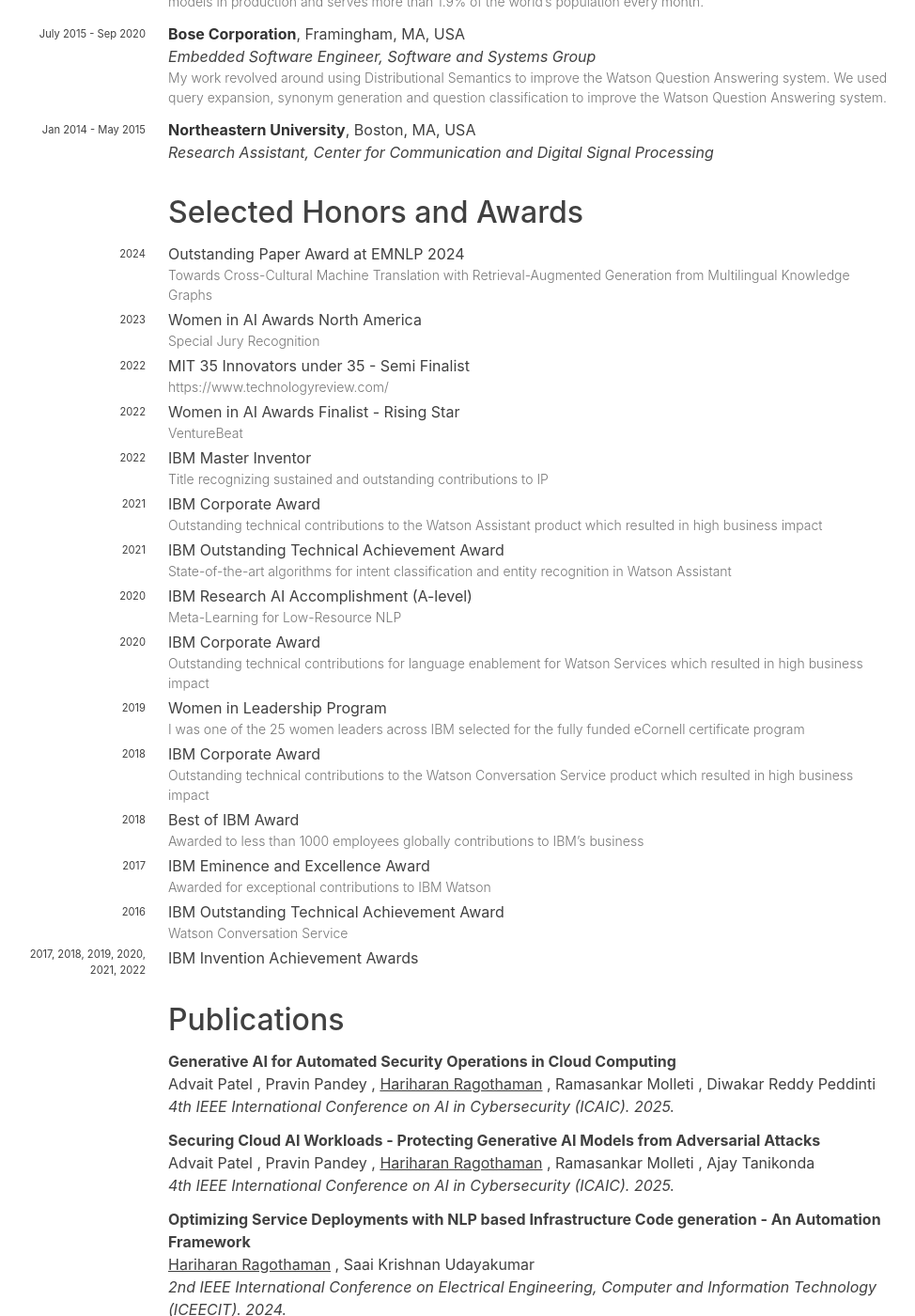
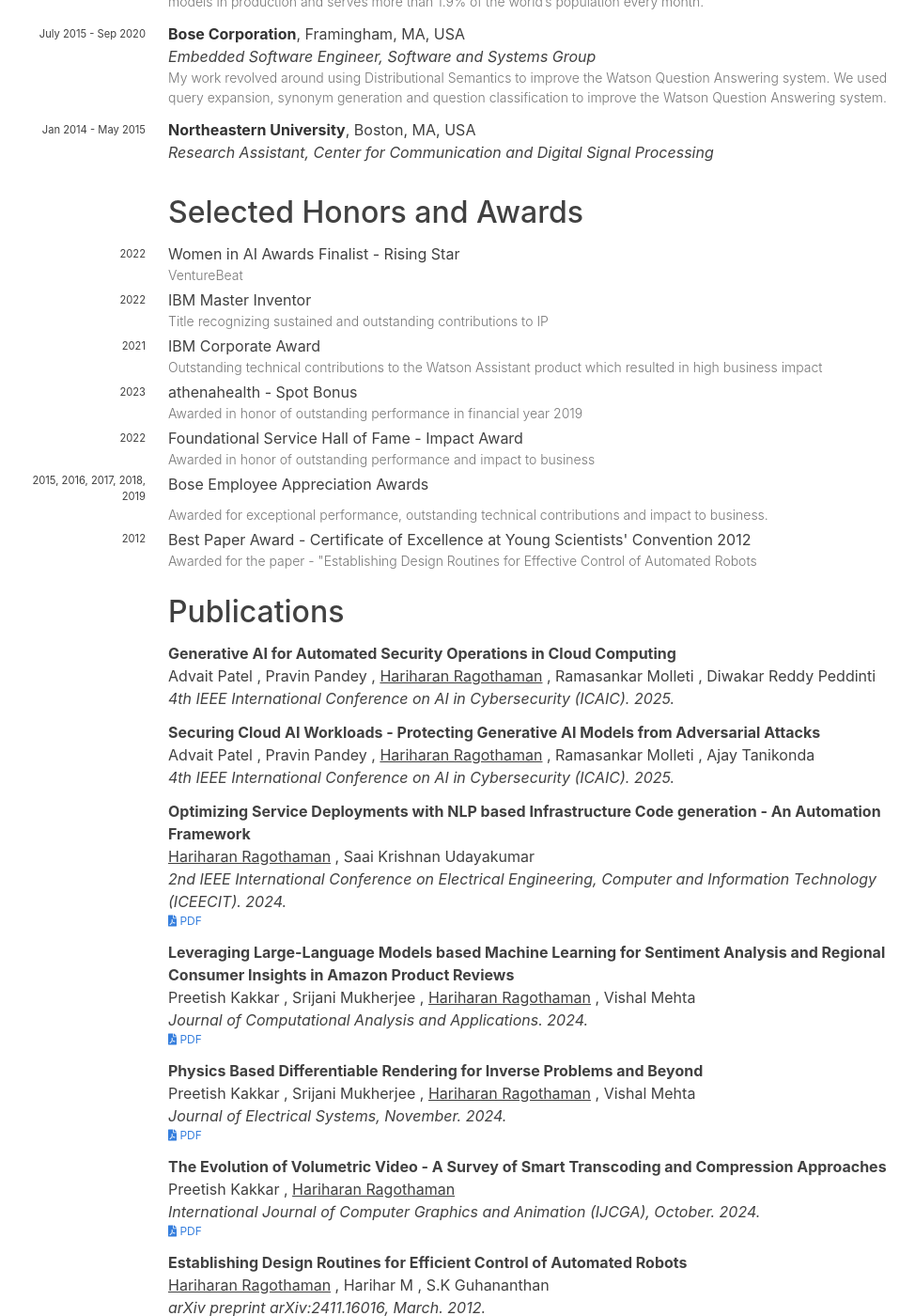
Before and after one commit to hariharanragothaman/hariharanragothaman.github.io, a Jekyll site: the page built from cv.md, in a window 1280 px wide and 1400 px high, scrolled down 1127 px. Shown: the whole window at 94% size, without its empty margins (153-1127 px from the left). Built offline with Jekyll 4.4.1, drawn with Linux system fonts in a browser that asks for light colours; nearby versions of some CDN libraries; some web fonts are replaced.

Commit message:
Polishes and Updates

```diff
--- a/_data/awards.yaml
+++ b/_data/awards.yaml
@@ -1,17 +1,3 @@
-- name: Outstanding Paper Award at EMNLP 2024
-  description: "Towards Cross-Cultural Machine Translation with Retrieval-Augmented Generation from Multilingual Knowledge Graphs"
-  url: https://2024.emnlp.org/program/best_papers/
-  year: 2024
-
-- name: Women in AI Awards North America
-  description: Special Jury Recognition
-  url: https://www.womeninai.co/post/finalists-and-special-jury-recognitions-announced-for-women-in-ai-awards-north-america-2023
-  year: 2023
-
-- name: MIT 35 Innovators under 35 - Semi Finalist
-  description: https://www.technologyreview.com/
-  year: 2022
-
 - name: Women in AI Awards Finalist - Rising Star
   description: VentureBeat
   url: https://venturebeat.com/ai/meet-the-nominees-for-the-2022-venturebeat-women-in-ai-awards/
@@ -25,37 +11,18 @@
   description: Outstanding technical contributions to the Watson Assistant product which resulted in high business impact
   year: 2021
 
-- name: IBM Outstanding Technical Achievement Award
-  description: State-of-the-art algorithms for intent classification and entity recognition in Watson Assistant
-  year: 2021
+- name: athenahealth - Spot Bonus
+  description: Awarded in honor of outstanding performance in financial year 2019
+  year: 2023
 
-- name: IBM Research AI Accomplishment (A-level)
-  description: Meta-Learning for Low-Resource NLP
-  year: 2020
+- name: Foundational Service Hall of Fame - Impact Award
+  description: Awarded in honor of outstanding performance and impact to business
+  year: 2022
 
-- name: IBM Corporate Award
-  description: Outstanding technical contributions for language enablement for Watson Services which resulted in high business impact
-  year: 2020
+- name: Bose Employee Appreciation Awards
+  description: Awarded for exceptional performance, outstanding technical contributions and impact to business.
+  year: 2015, 2016, 2017, 2018, 2019
 
-- name: Women in Leadership Program
-  description: I was one of the 25 women leaders across IBM selected for the fully funded eCornell certificate program
-  year: 2019
-
-- name: IBM Corporate Award
-  description: Outstanding technical contributions to the Watson Conversation Service product which resulted in high business impact
-  year: 2018
-
-- name: Best of IBM Award
-  description: Awarded to less than 1000 employees globally contributions to IBM’s business
-  year: 2018
-
-- name: IBM Eminence and Excellence Award
-  description: Awarded for exceptional contributions to IBM Watson
-  year: 2017
-
-- name: IBM Outstanding Technical Achievement Award
-  description: Watson Conversation Service
-  year: 2016
-
-- name: IBM Invention Achievement Awards
-  year: 2017, 2018, 2019, 2020, 2021, 2022
+- name: Best Paper Award - Certificate of Excellence at Young Scientists' Convention 2012
+  description: Awarded for the paper - "Establishing Design Routines for Effective Control of Automated Robots
+  year: 2012
```
